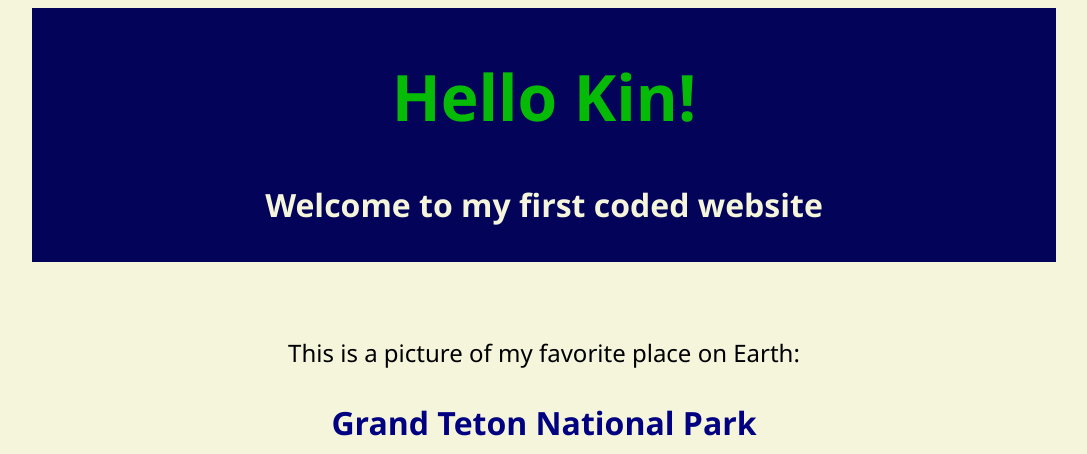
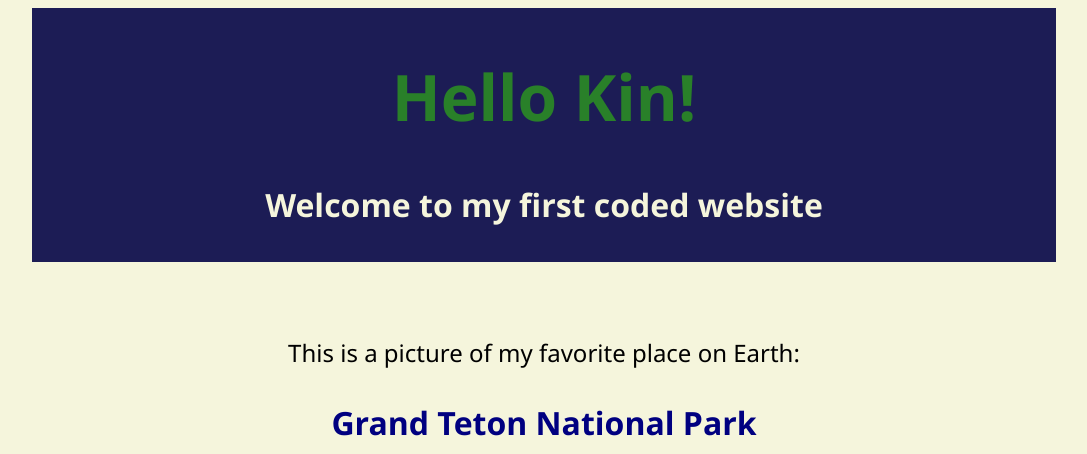
Before and after one commit to mariacat2117/code_project, a plain HTML site: page index.html in a window 1280 px wide. Shown: the top 454 px of the page, without its empty margins (96-1183 px from the left). Drawn offline with Linux system fonts and the light colour scheme.

Commit message:
color-update

```diff
--- a/styles.css
+++ b/styles.css
@@ -22,7 +22,7 @@
 }
 
 h1 {
-    color: rgb(6, 187, 6);
+    color: rgb(41, 128, 41);
     font-size: 64px;
     font-family:'Segoe UI', Tahoma, Geneva, Verdana, sans-serif
 }
@@ -34,7 +34,7 @@
 }
 
 header {
-    background-color: rgb(3, 3, 89);
+    background-color: rgb(28, 28, 85);
     text-align: center;
     padding-bottom: 10px;
     padding-top: 2px;
```
